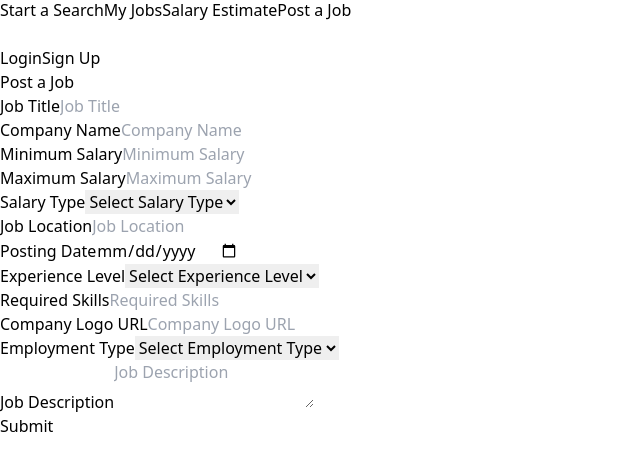
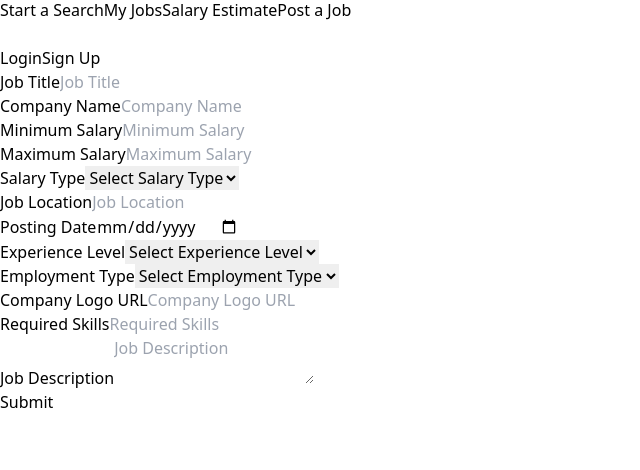
Before and after one commit to rehan-adi/Job-Portal-Frontend, a React (Vite) app in the folder MERN-Job-Portal/: page /postjob in a window 1280 px wide. Shown: the part 326-796 px from the top of the page, without its empty margins (0-640 px from the left). Built offline with nearby package versions, Linux system fonts and the light colour scheme.

Commit message:
Small change

```diff
--- a/MERN-Job-Portal/src/components/PostJobForm.jsx
+++ b/MERN-Job-Portal/src/components/PostJobForm.jsx
@@ -31,8 +31,7 @@ function PostJobForm() {
   };
 
   return (
-    <div className="bg-white p-8">
-      <h2 className="text-2xl font-semibold mb-4">Post a Job</h2>
+    <div className="px-8 py-4">
       <form className='bg-white py-16 flex justify-between items-center flex-col' onSubmit={handleSubmit}>
         <div className="grid grid-cols-1 md:grid-cols-2 gap-4">
           <div className="mb-4">
@@ -138,16 +137,20 @@ function PostJobForm() {
             </select>
           </div>
           <div className="mb-4">
-            <label htmlFor="requiredSkills" className="block text-sm mb-2 font-medium text-gray-700">Required Skills</label>
-            <input
-              type="text"
-              name="requiredSkills"
-              value={formData.requiredSkills}
+            <label htmlFor="employmentType" className="block text-sm mb-2 font-medium text-gray-700">Employment Type</label>
+            <select
+              name="employmentType"
+              value={formData.employmentType}
               onChange={handleChange}
-              id="requiredSkills"
-              placeholder="Required Skills"
-              className="border-gray-300 border p-2 rounded-md focus:outline-none focus:border-blue-500"
-            />
+              id="employmentType"
+              className="border-gray-300 border p-2 w-[40vw] rounded-md focus:outline-none focus:border-blue-500"
+            >
+              <option value="">Select Employment Type</option>
+              <option value="Full-time">Full-time</option>
+              <option value="Part-time">Part-time</option>
+              <option value="Contract">Contract</option>
+              <option value="Freelance">Freelance</option>
+            </select>
           </div>
           <div className="mb-4">
             <label htmlFor="companyLogo" className="block text-sm mb-2 font-medium text-gray-700">Company Logo URL</label>
@@ -158,26 +161,23 @@ function PostJobForm() {
               onChange={handleChange}
               id="companyLogo"
               placeholder="Company Logo URL"
-              className="border-gray-300 border p-2 rounded-md focus:outline-none focus:border-blue-500"
+              className="border-gray-300 border p-2 w-[40vw] rounded-md focus:outline-none focus:border-blue-500"
             />
           </div>
-          <div className="mb-4">
-            <label htmlFor="employmentType" className="block text-sm mb-2 font-medium text-gray-700">Employment Type</label>
-            <select
-              name="employmentType"
-              value={formData.employmentType}
+        </div>
+        <div className="mb-4">
+         <label htmlFor="requiredSkills" className="block text-sm mb-2 font-medium text-gray-700">Required Skills</label>
+            <input
+              type="text"
+              name="requiredSkills"
+              value={formData.requiredSkills}
               onChange={handleChange}
-              id="employmentType"
-              className="border-gray-300 border p-2 rounded-md focus:outline-none focus:border-blue-500"
-            >
-              <option value="">Select Employment Type</option>
-              <option value="Full-time">Full-time</option>
-              <option value="Part-time">Part-time</option>
-              <option value="Contract">Contract</option>
-              <option value="Freelance">Freelance</option>
-            </select>
+              id="requiredSkills"
+              placeholder="Required Skills"
+              className="border-gray-300 border p-2 w-[81vw] rounded-md focus:outline-none focus:border-blue-500"
+            />
           </div>
-          <div className="mb-4 col-span-2">
+        <div className="mb-4">
             <label htmlFor="jobDescription" className="block text-sm mb-2 font-medium text-gray-700">Job Description</label>
             <textarea
               name="jobDescription"
@@ -185,13 +185,14 @@ function PostJobForm() {
               onChange={handleChange}
               id="jobDescription"
               placeholder="Job Description"
-              className="border-gray-300 border p-2 rounded-md focus:outline-none focus:border-blue-500 resize-none h-32"
+              className="border-gray-300 border p-2 w-[81vw] rounded-md focus:outline-none focus:border-blue-500 resize-none h-32"
             />
           </div>
-        </div>
-        <button type="submit" className="bg-blue-500 text-white rounded-md py-2 px-4 mt-4 hover:bg-blue-600 focus:outline-none focus:bg-blue-600">
+       <div className='w-full px-28'>
+       <button type="submit" className="bg-blue-500 text-white rounded-md py-2 px-6 mt-4 hover:bg-blue-600 focus:outline-none focus:bg-blue-600">
           Submit
         </button>
+       </div>
       </form>
     </div>
   );
```
